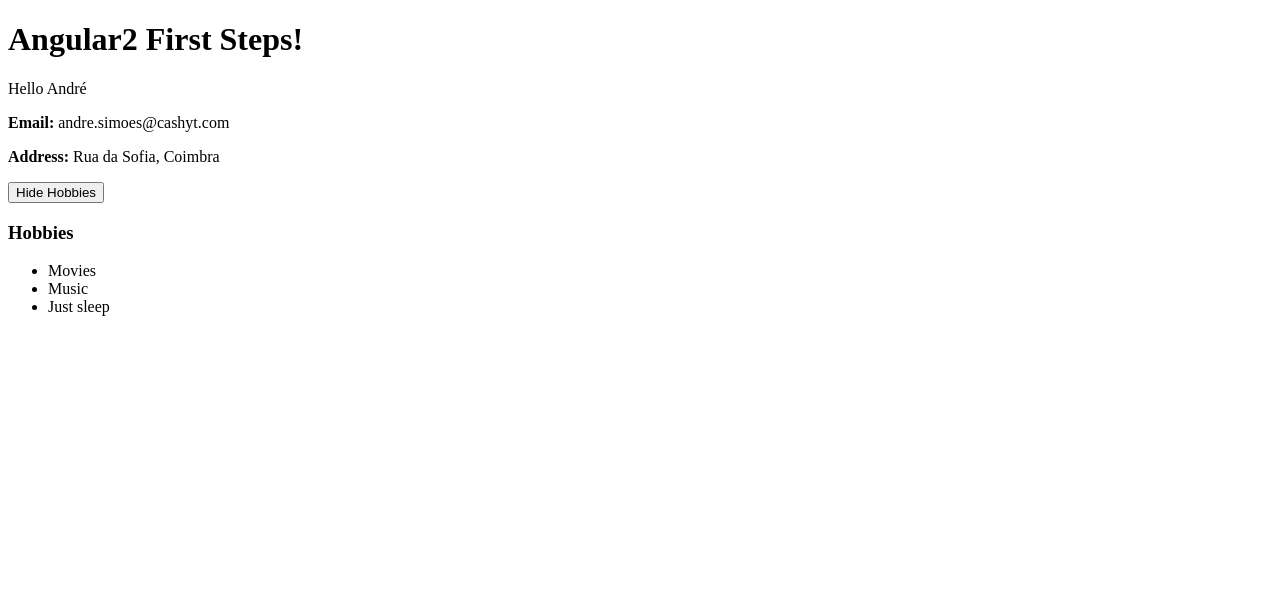
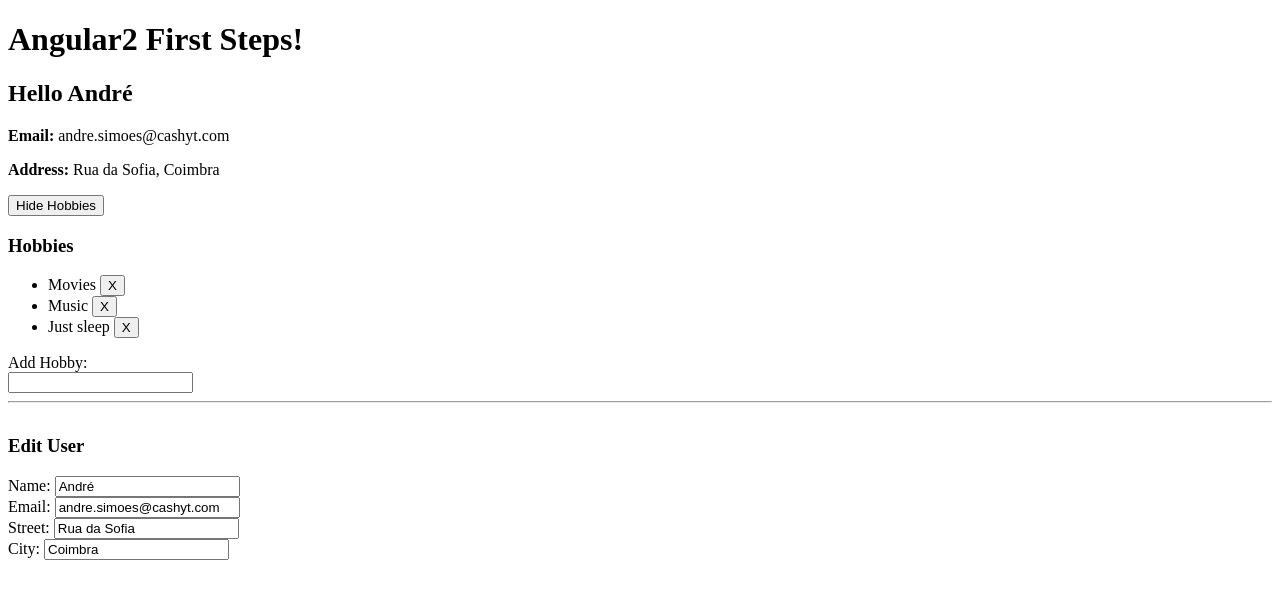
Before and after one commit to andrejnsimoes/angular2-first-steps, an Angular app in the folder my-app/: page / in a window 1280 px wide. Both pictures are taken after a click on the button "Show Hobbies". Shown: the top 598 px of the page. Built offline with nearby package versions, Linux system fonts and the light colour scheme.

Commit message:
forms and ngModel

```diff
--- a/my-app/src/app/user/user.component.css
+++ b/my-app/src/app/user/user.component.css
@@ -0,0 +1,3 @@
+.form-container {
+    padding: 5px 0 0;
+}
--- a/my-app/src/app/user/user.component.html
+++ b/my-app/src/app/user/user.component.html
@@ -2,7 +2,7 @@
   {{title}}
 </h1>
 
-<p>Hello {{name}}</p>
+<h2>Hello {{name}}</h2>
 <p><strong>Email: </strong>{{email}}</p>
 <p><strong>Address: </strong>{{address.street}}, {{address.city}}</p>
 
@@ -10,8 +10,26 @@
 <div *ngIf="showHobbies">
   <h3>Hobbies</h3>
   <ul>
-    <li *ngFor="let hobby of hobbies">
-      {{hobby}}
+    <li *ngFor="let hobby of hobbies; let i = index">
+      {{hobby}} <button (click)="deleteHobby(i)">X</button>
     </li>
   </ul>
+  <form (submit)="addHobby(hobby.value)">
+    <label>Add Hobby: </label><br/>
+    <input type="text" #hobby />
+  </form>
 </div>
+<hr />
+<div class="form-container">
+  <h3>Edit User</h3>
+  <form>
+      <label>Name: </label>
+      <input type="text" name="name" [(ngModel)]="name" /><br />
+      <label>Email: </label>
+      <input type="text" name="email" [(ngModel)]="email" /><br />
+      <label>Street: </label>
+      <input type="text" name="street" [(ngModel)]="address.street" /><br />
+      <label>City: </label>
+      <input type="text" name="city" [(ngModel)]="address.city" /><br />
+  </form>
+</div>
--- a/my-app/src/app/user/user.component.ts
+++ b/my-app/src/app/user/user.component.ts
@@ -32,6 +32,14 @@
     this.showHobbies = !this.showHobbies;
   }
 
+  addHobby(hobby){
+    this.hobbies.push(hobby);
+  }
+
+  deleteHobby(i){
+    this.hobbies.splice(i,1);
+  }
+
 }
 
 export interface Address{
```
Also changed, not shown: 1 other file (tests, documents, lock files or other folders).
